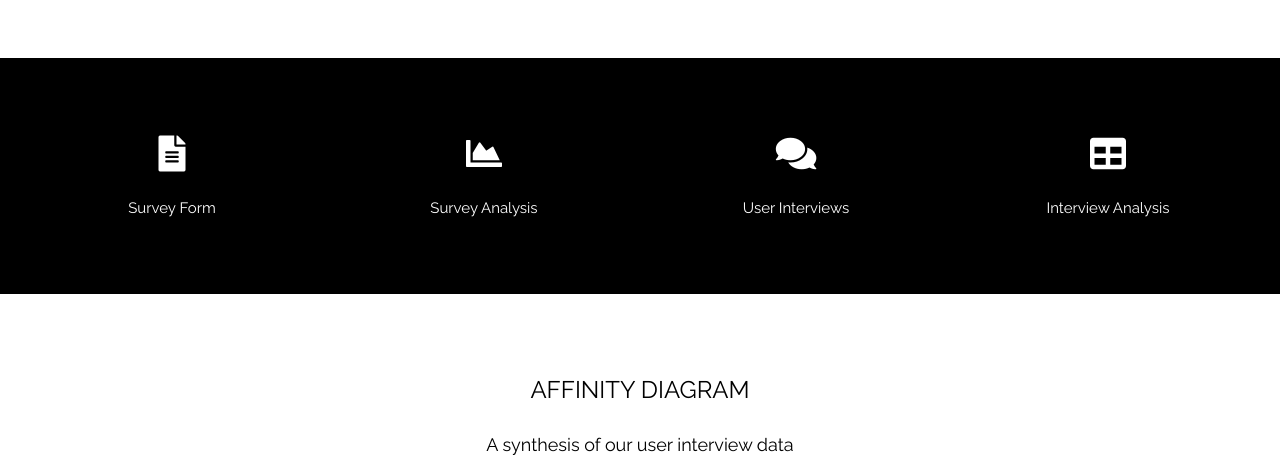
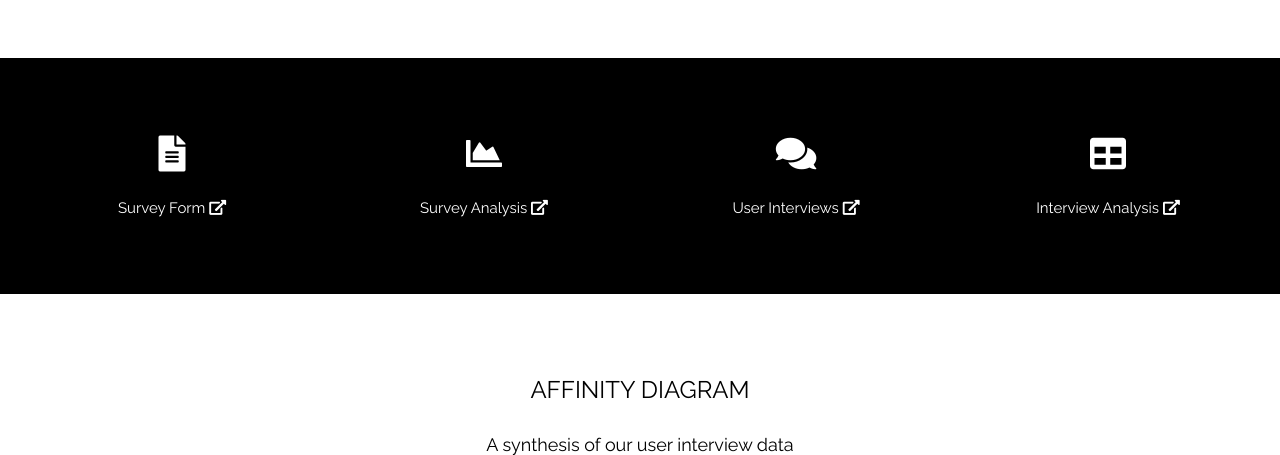
Before and after one commit to trellykan/trellykan.github.io, a PHP site: page /hci/index.html in a window 1280 px wide. Shown: the part 2708-3163 px from the top of the page. Run offline with PHP 8.4, Linux system fonts and the light colour scheme; some libraries are stand-ins or nearby versions.

Commit message:
uploading assignments

```diff
--- a/hci/allystylesheet.css
+++ b/hci/allystylesheet.css
@@ -1,6 +1,6 @@
-/* w3.CSS 4.10 February 2018 by Jan Egil and Borge Refsnes */
 html{box-sizing:border-box}*,*:before,*:after{box-sizing:inherit}
-/* Extract from normalize.css by Nicolas Gallagher and Jonathan Neal git.io/normalize */
+
+/* Normalize */
 html{-ms-text-size-adjust:100%;-webkit-text-size-adjust:100%}body{margin:0}
 article,aside,details,figcaption,figure,footer,header,main,menu,nav,section,summary{display:block}
 audio,canvas,progress,video{display:inline-block}progress{vertical-align:baseline}
@@ -25,7 +25,7 @@ legend{color:inherit;display:table;max-width:100%;padding:0;white-space:normal}t
 [type=search]::-webkit-search-cancel-button,[type=search]::-webkit-search-decoration{-webkit-appearance:none}
 ::-webkit-input-placeholder{color:inherit;opacity:0.54}
 ::-webkit-file-upload-button{-webkit-appearance:button;font:inherit}
-/* End extract */
+
 html,body{font-family:Verdana,sans-serif;font-size:15px;line-height:1.5}html{overflow-x:hidden}
 h1{font-size:36px}h2{font-size:30px}h3{font-size:24px}h4{font-size:20px}h5{font-size:18px}h6{font-size:16px}.w3-serif{font-family:serif}
 h1,h2,h3,h4,h5,h6{font-family:"Segoe UI",Arial,sans-serif;font-weight:400;margin:10px 0}.w3-wide{letter-spacing:4px}
--- a/hci/index.html
+++ b/hci/index.html
@@ -174,28 +174,28 @@ body, html {
       <a href="https://docs.google.com/forms/d/e/1FAIpQLSfIftz-bNc8quq98haTi_Hbu-eWwF64sA9UqE1SVVdhyf0lvg/viewform" target="_blank"><i class="fas fa-file-alt"></i></a>
     </span>
     <br>
-      <a href="https://docs.google.com/forms/d/e/1FAIpQLSfIftz-bNc8quq98haTi_Hbu-eWwF64sA9UqE1SVVdhyf0lvg/viewform" target="_blank" class="w3-button">Survey Form</a>
+      <a href="https://docs.google.com/forms/d/e/1FAIpQLSfIftz-bNc8quq98haTi_Hbu-eWwF64sA9UqE1SVVdhyf0lvg/viewform" target="_blank" class="w3-button">Survey Form <i class="fas fa-external-link-alt"></i></a>
   </div>
   <div class="w3-quarter">
     <span class="w3-xxlarge">
       <a href="survey-analysis.pdf" target="_blank"><i class="fas fa-chart-area"></i></a>
     </span>
     <br>
-      <a href="survey-analysis.pdf" target="_blank" class="w3-button">Survey Analysis</a>
+      <a href="survey-analysis.pdf" target="_blank" class="w3-button">Survey Analysis <i class="fas fa-external-link-alt"></i></a>
   </div>
   <div class="w3-quarter">
     <span class="w3-xxlarge">
       <a href="interview-questions.pdf"><i class="fas fa-comments"></i></a>
     </span>
     <br>
-      <a href="interview-questions.pdf" target="_blank" class="w3-button">User Interviews</a>
+      <a href="interview-questions.pdf" target="_blank" class="w3-button">User Interviews <i class="fas fa-external-link-alt"></i></a>
   </div>
   <div class="w3-quarter">
     <span class="w3-xxlarge">
         <a href="interview-analysis.pdf" target="_blank"><i class="fas fa-table"></i></a>
     </span>
     <br>
-      <a href="interview-analysis.pdf" target="_blank" class="w3-button">Interview Analysis</a>
+      <a href="interview-analysis.pdf" target="_blank" class="w3-button">Interview Analysis <i class="fas fa-external-link-alt"></i></a>
   </div>
 </div>
 
@@ -206,14 +206,14 @@ body, html {
 
   <div class="w3-row-padding" style="margin-top:64px">
     <div class="w3-third">
-      <img src="ad1.jpeg" style="width:100%">
+      <a href="ad1.jpeg" target="_blank"><img src="ad1.jpeg" style="width:100%"></a>
     </div>
     <div class="w3-third">
-      <img src="ad2.jpeg" style="width:100%">
+      <a href="ad2.jpeg" target="_blank"><img src="ad2.jpeg" style="width:100%"></a>
     </div>
     <div class="w3-third">
-      <img src="ad3.jpeg" style="width:100%">
-      <img src="affinity-diagram-after.JPG" style="width:100%">
+      <a href="ad3.jpeg" target="_blank"><img src="ad3.jpeg" style="width:100%"></a>
+      <a href="affinity-diagram-after.JPG" target="_blank"><img src="affinity-diagram-after.JPG" style="width:100%"></a>
   	</div>
   </div>
 </div>
```
Also changed, not shown: hci/ad1.jpeg, hci/ad2.jpeg, hci/ad3.jpeg, 13 other files.
